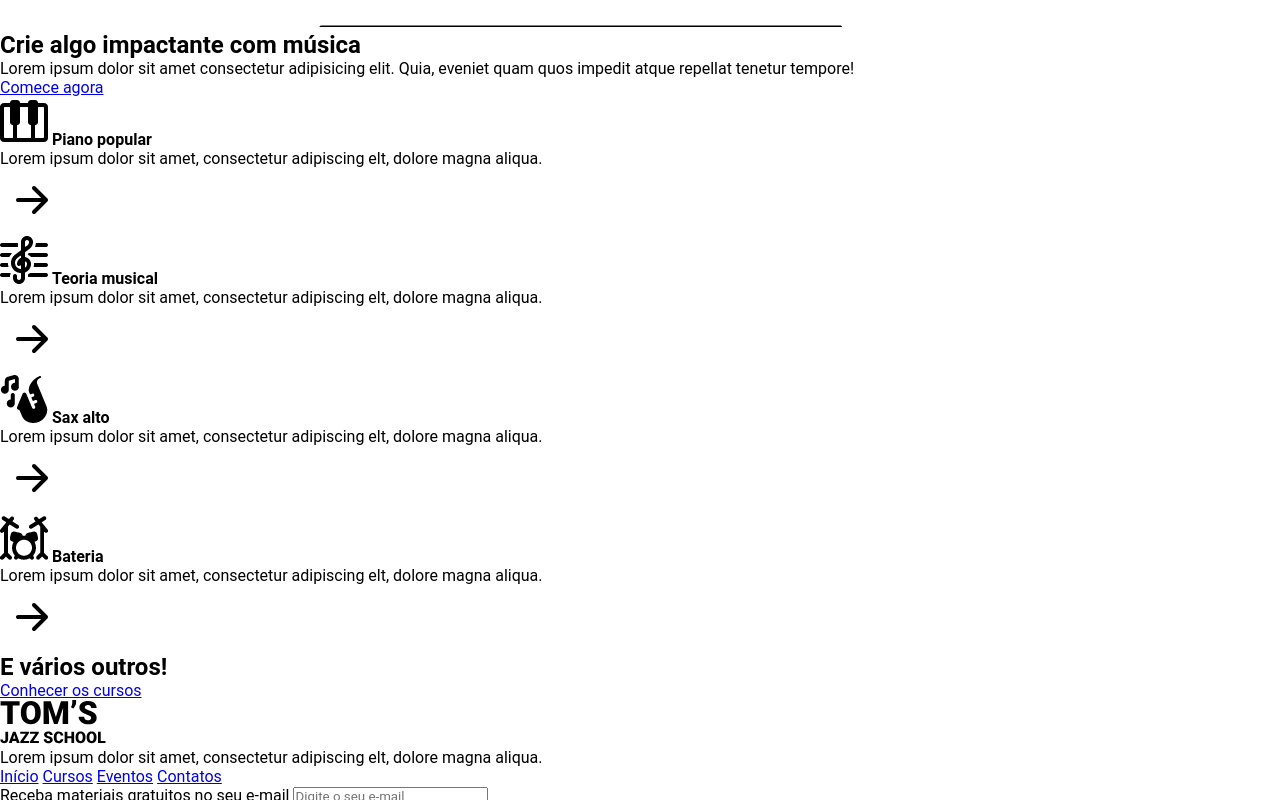
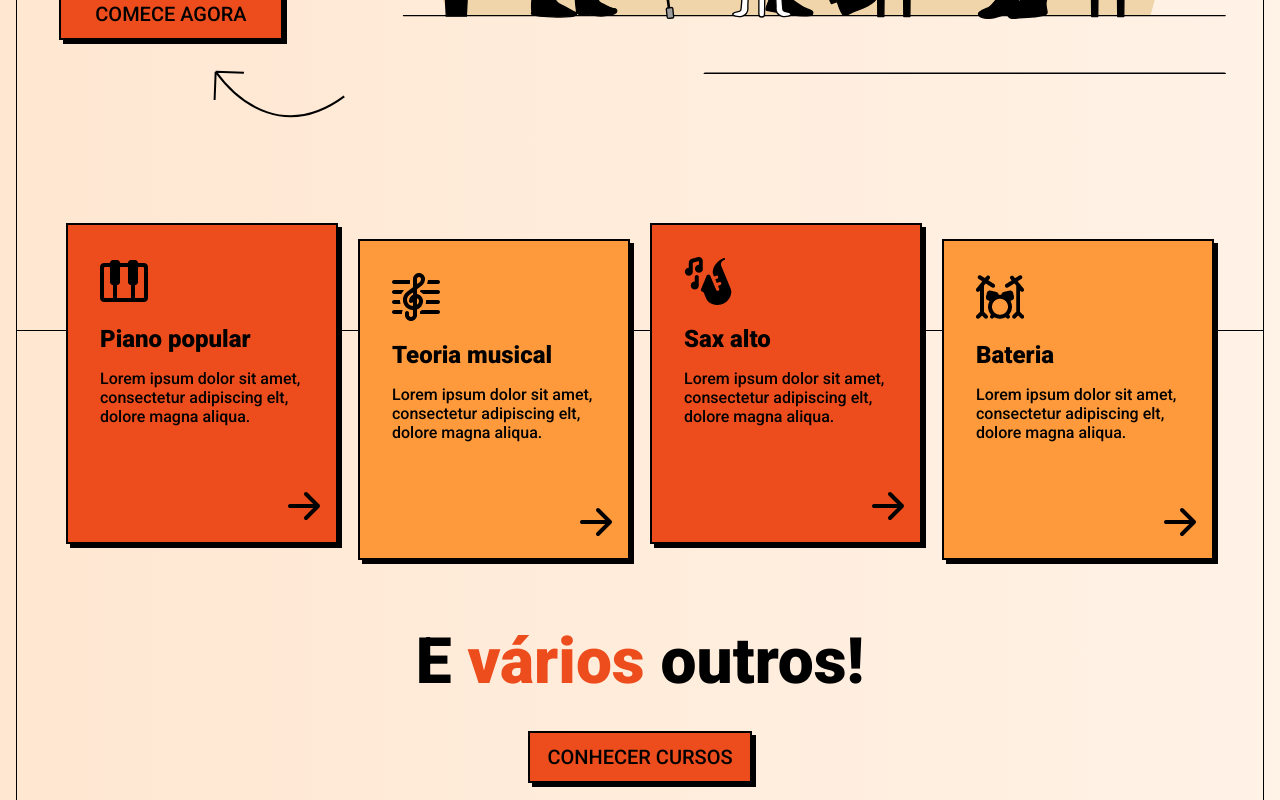
Before and after one commit to joaocuculo/projeto-landing-page, a plain HTML site: page index.html in a window 1280 px wide. Shown: the part 620-1420 px from the top of the page. Drawn offline with Linux system fonts and the light colour scheme.

Commit message:
estilização

```diff
--- a/index.css
+++ b/index.css
@@ -6,3 +6,276 @@
     margin: 0;
     padding: 0;
 }
+
+:root {
+    --color-primary: #ed4d1d;
+    --color-secundary: #ff9a3c;
+    --color-black: #000;
+    --color-white: #fff;
+}
+
+body {
+    background: linear-gradient(90deg, #ffe7d1 0%, #fff2e6 100%);
+    padding: 0 1rem;
+}
+
+header, .hero-section, .courses-section, footer {
+    border-color: var(--color-black);
+    border-style: solid;
+    border-width: 0 1px 1px 1px;
+    padding: 1.25rem;
+}
+
+header img {
+    display: block;
+    margin: 1rem auto;
+}
+
+header nav {
+    display: grid;
+    grid-template-columns: 1fr 1fr;
+    margin: 1rem auto 0;
+}
+
+nav a {
+    color: var(--color-black);
+    font-size: 1.25rem;
+    padding: .5rem;
+    text-decoration: none;
+}
+
+header nav a:nth-child(2n-1) {
+    text-align: right;
+}
+
+.button {
+    background-color: var(--color-primary);
+    border: 2px solid var(--color-black);
+    box-shadow: 4px 4px 0 var(--color-black);
+    color: var(--color-black);
+    display: block;
+    font-size: 1.25rem;
+    padding: .75rem 1rem;
+    max-width: 14rem;
+    text-align: center;
+    text-decoration: none;
+    text-transform: uppercase;
+}
+
+.hero-section {
+    padding-right: 0;
+    padding-bottom: 16rem;
+}
+
+.hero-section img {
+    display: block;
+    margin: 1.25rem 0 0 auto;
+    max-width: 100%;
+}
+
+h1 {
+    font-size: 3rem;
+    line-height: 105%;
+}
+
+h2 {
+    font-size: 2.5rem;
+}
+
+.hero-section p {
+    font-size: 1.25rem;
+    padding-right: 1.25rem;
+}
+
+.hero-section .button {
+    position: relative;
+}
+
+.hero-section .button::after {
+    content: '';
+    background: url('img/arrow-curve.svg');
+    position: absolute;
+    top: 5rem;
+    right: -4rem;
+    height: 48px;
+    width: 132px;
+}
+
+.decoration {
+    display: block;
+    position: relative;
+}
+
+.decoration::after {
+    content: '';
+    background: url('img/three-dashes.svg');
+    position: absolute;
+    top: -0.75rem;
+    height: 36px;
+    width: 40px;
+}
+
+.courses-section {
+    padding-bottom: 8rem;
+}
+
+.cards {
+    display: flex;
+    flex-direction: column;
+    align-items: start;
+    gap: 1.25rem;
+    margin-top: -8rem;
+    margin-bottom: 4rem;
+}
+
+.card {
+    background-color: var(--color-primary);
+    border: 2px solid var(--color-black);
+    box-shadow: 4px 4px 0 var(--color-black);
+    max-width: 17rem;
+    padding: 2rem 0 0 2rem;
+}
+
+.card:nth-child(2n) {
+    align-self: end;
+    background-color: var(--color-secundary);
+}
+
+.card strong {
+    display: block;
+    font-size: 1.5rem;
+    margin: 1rem 0;
+}
+
+.card a {
+    display: block;
+    margin: 3rem 0 0 auto;
+    width: fit-content;
+}
+
+/* RODAPÉ */
+
+footer {
+    border-bottom: none;
+    padding: 1rem 1.25rem 4rem;
+}
+
+footer nav a {
+    display: block;
+    padding-left: 0;
+}
+
+.newsletter-form label {
+    display: block;
+    font-size: 1.5rem;
+}
+
+.newsletter-form input {
+    border: 2px solid var(--color-black);
+    box-shadow: 4px 4px 0 var(--color-black);
+    font-size: 1.5rem;
+    padding: .5rem;
+    width: 100%;
+}
+
+/* UTILITARIOS */
+
+.mt-1 {
+    margin-top: 1rem;
+}
+
+.mt-2 {
+    margin-top: 2rem;
+}
+
+.mb-1 {
+    margin-bottom: 1rem;
+}
+
+.mb-2 {
+    margin-bottom: 2rem;
+}
+
+.mx-auto {
+    margin-left: auto;
+    margin-right: auto;
+}
+
+.text-primary {
+    color: var(--color-primary);
+}
+
+.text-center {
+    text-align: center;
+}
+
+/* RESPONSIVIDADE */
+
+@media screen and (min-width: 40rem) {
+    header nav {
+        display: block;
+        text-align: center;
+    }
+
+    .cards {
+        flex-direction: row;
+        flex-wrap: wrap;
+        justify-content: center;
+    }
+
+    .card:nth-child(2n) {
+        margin-top: 1rem;
+    }
+}
+
+@media screen and (min-width: 48rem) {
+    header div {
+        display: flex;
+        align-items: center;
+        justify-content: space-between;
+    }
+
+    header img, header nav, header .button {
+        margin: 0;
+    }
+}
+
+@media screen and (min-width: 72rem) {
+    h1, h2 {
+        font-size: 4rem;
+    }
+
+    .container {
+        display: flex;
+        align-items: center;
+        margin: 0 auto;
+        width: 72rem;
+    }
+
+    .container.row-reverse {
+        flex-direction: row-reverse;
+    }
+
+    .about-column {
+        flex: 2;
+    }
+
+    .about-column p {
+        font-size: 1.25rem;
+        max-width: 16rem;
+    }
+
+    footer nav {
+        flex: 1;
+    }
+
+    .newsletter-form {
+        flex: 3;
+    }
+}
+
+@media screen and (min-width: 80rem) {
+    .container {
+        max-width: 90rem;
+    }
+}
--- a/index.html
+++ b/index.html
@@ -11,10 +11,11 @@
 
     <link rel="stylesheet" href="index.css">
 
-    <link href="https://fonts.googleapis.com/css2?family=Roboto:wght@500;900&display=swap" rel="styles">
+    <link href="https://fonts.googleapis.com/css2?family=Roboto:wght@500;900&display=swap" rel="stylesheet">
 </head>
 <body>
     <header>
+        <div class="container">
             <img src="img/logo.svg" alt="Tom's Jazz School">
             <nav>
                 <a href="#">Início</a>
@@ -22,20 +23,23 @@
                 <a href="#">Eventos</a>
                 <a href="#">Contatos</a>
             </nav>
-        <a href="#" class="button">Se Inscreva</a>
+            <a href="#" class="button mt-1 mb-1 mx-auto">Inscreva-se</a>
+        </div>
     </header>
     <main>
-        <section>
+        <section class="hero-section">
+            <div class="container row-reverse">
                 <img src="img/hero-img.svg" alt="Banda de jazz tocando">
                 <div>
-                <h1>Crie algo <span>impactante</span> com música</h1>
-                <p>Lorem ipsum dolor sit amet consectetur adipisicing elit. Quia, eveniet quam quos impedit atque repellat tenetur tempore!</p>
+                    <h1 class="mt-2">Crie algo <span class="text-primary decoration">impactante</span> com música</h1>
+                    <p class="mt-2 mb-2">Lorem ipsum dolor sit amet consectetur adipisicing elit. Quia, eveniet quam quos impedit atque repellat tenetur tempore!</p>
                     <a href="#" class="button">Comece agora</a>
                 </div>
+            </div>
         </section>
-        <section>
+        <section class="courses-section">
             <div class="cards">
-                <article>
+                <article class="card">
                     <img src="img/piano.png" alt="ícone de teclas de piano">
                     <strong>Piano popular</strong>
                     <p>Lorem ipsum dolor sit amet, consectetur adipiscing elt, dolore magna aliqua.</p>
@@ -43,7 +47,7 @@
                         <img src="img/arrow-right.svg" alt="Ir para página do curso">
                     </a>
                 </article>
-                <article>
+                <article class="card">
                     <img src="img/clef.png" alt="ícone da clave de sol">
                     <strong>Teoria musical</strong>
                     <p>Lorem ipsum dolor sit amet, consectetur adipiscing elt, dolore magna aliqua.</p>
@@ -51,7 +55,7 @@
                         <img src="img/arrow-right.svg" alt="Ir para página do curso">
                     </a>
                 </article>
-                <article>
+                <article class="card">
                     <img src="img/sax.png" alt="ícone de saxofone">
                     <strong>Sax alto</strong>
                     <p>Lorem ipsum dolor sit amet, consectetur adipiscing elt, dolore magna aliqua.</p>
@@ -59,7 +63,7 @@
                         <img src="img/arrow-right.svg" alt="Ir para página do curso">
                     </a>
                 </article>
-                <article>
+                <article class="card">
                     <img src="img/drums.png" alt="ícone de bateria">
                     <strong>Bateria</strong>
                     <p>Lorem ipsum dolor sit amet, consectetur adipiscing elt, dolore magna aliqua.</p>
@@ -69,25 +73,28 @@
                 </article>
             </div>
 
-            <h2>E <span>vários</span> outros!</h2>
-            <a href="#">Conhecer os cursos</a>
+            <h2 class="text-center">E <span class="text-primary">vários</span> outros!</h2>
+            <a href="#" class="button mt-2 mx-auto">Conhecer cursos</a>
         </section>
     </main>
     <footer>
-        <div>
-            <img src="img/logo.svg" alt="Tom's Jazz School">
-            <p>Lorem ipsum dolor sit amet, consectetur adipiscing elt, dolore magna aliqua.</p>
+        <div class="container">
+            <div class="about-column">
+                <img src="img/logo.svg" alt="Tom's Jazz School" class="mb-1 mt-1">
+                <p class="mb-2">Lorem ipsum dolor sit amet, consectetur adipiscing elt, dolore magna aliqua.</p>
             </div>
-        <nav>
+            <nav class="mb-2">
                 <a href="#">Início</a>
                 <a href="#">Cursos</a>
                 <a href="#">Eventos</a>
                 <a href="#">Contatos</a>
             </nav>
-        <form>
-            <label for="email">Receba materiais gratuitos no seu e-mail</label>
-            <input type="email" name="email" id="email" placeholder="Digite o seu e-mail">
+            <form class="newsletter-form">
+                <label for="email" class="mb-1">Receba materiais gratuitos no seu e-mail</label>
+                <input type="email" name="email" id="email" class="mb-1" placeholder="Digite o seu e-mail">
+                <button class="button mb-2">Quero receber</button>
             </form>
+        </div>
     </footer>
 </body>
 </html>
```
Lines whose indentation alone changed are shown as unchanged.
